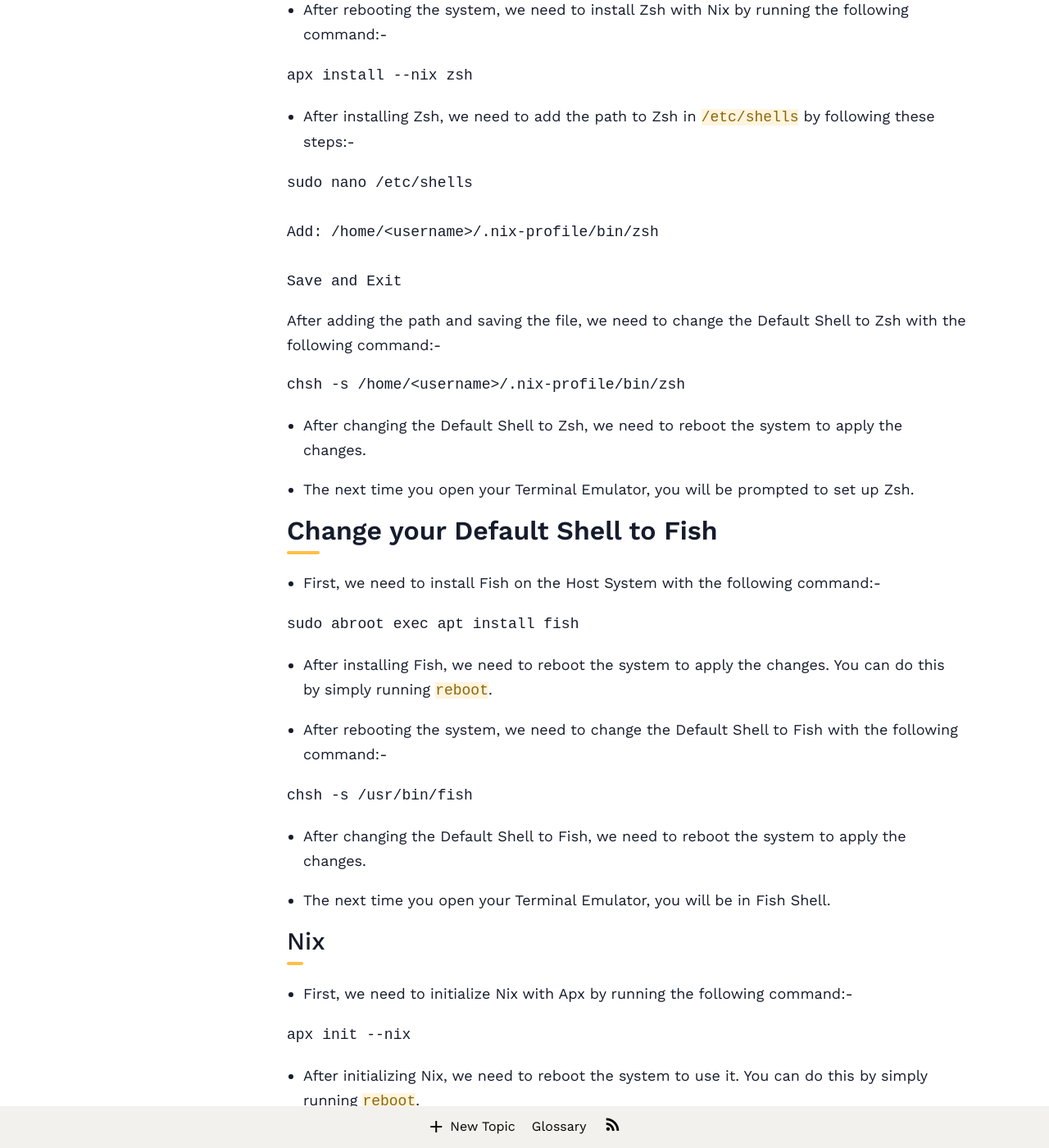
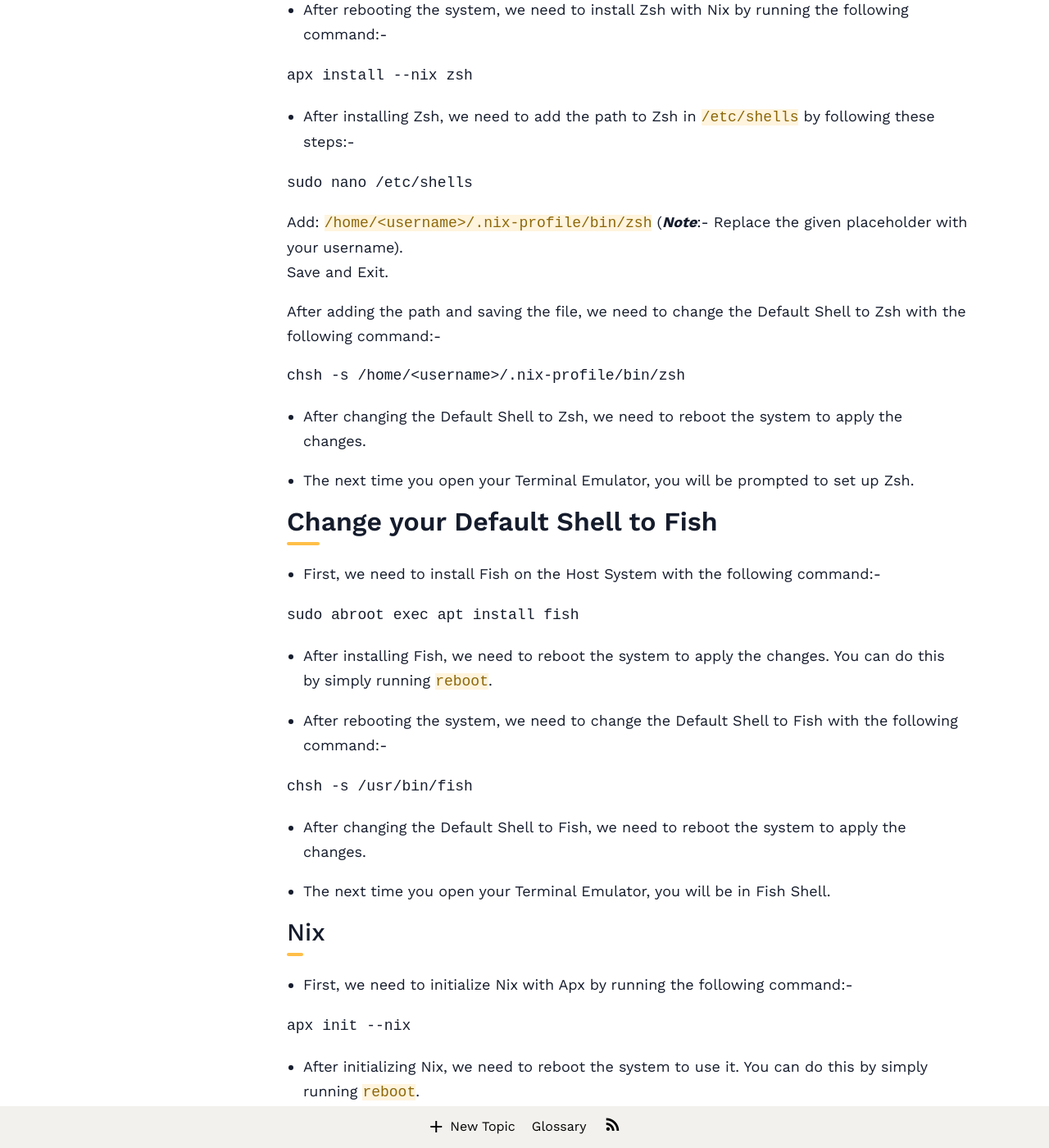
Before and after one commit to Vanilla-OS/handbook, a Jekyll site: the page built from _posts/2023-01-19-change-default-shell.md, in a window 1280 px wide and 1400 px high, scrolled down 1231 px. Shown: the whole window at 82% size. Built offline with Jekyll 4.4.1, drawn with Linux system fonts in a browser that asks for light colours; nearby versions of some CDN libraries; a style sheet for code colours, icons or effects is not loaded; some of the changed text lies outside the part shown.

Commit message:
Change default shell post: Fix code block

````diff
--- a/_posts/2023-01-19-change-default-shell.md
+++ b/_posts/2023-01-19-change-default-shell.md
@@ -56,11 +56,9 @@
 
 ```bash
 sudo nano /etc/shells
-
-Add: /home/<username>/.nix-profile/bin/zsh
-
-Save and Exit
 ```
+  1. Add: `/home/<username>/.nix-profile/bin/zsh` (_**Note**_:- Replace the given placeholder with  your username).
+  2. Save and Exit.
 
 After adding the path and saving the file, we need to change the Default Shell to Zsh with the following command:-
 
@@ -112,11 +110,10 @@
 
 ```bash
 sudo nano /etc/shells
+```
 
-Add: /home/<username>/.nix-profile/bin/fish
-
-Save and Exit
-```
+1. Add: `/home/<username>/.nix-profile/bin/fish` (_**Note**_:- Replace the given placeholder with  your username).
+2. Save and Exit.
 
 After adding the path and saving the file, we need to change the Default Shell to Fish with the following command:-
 
````
